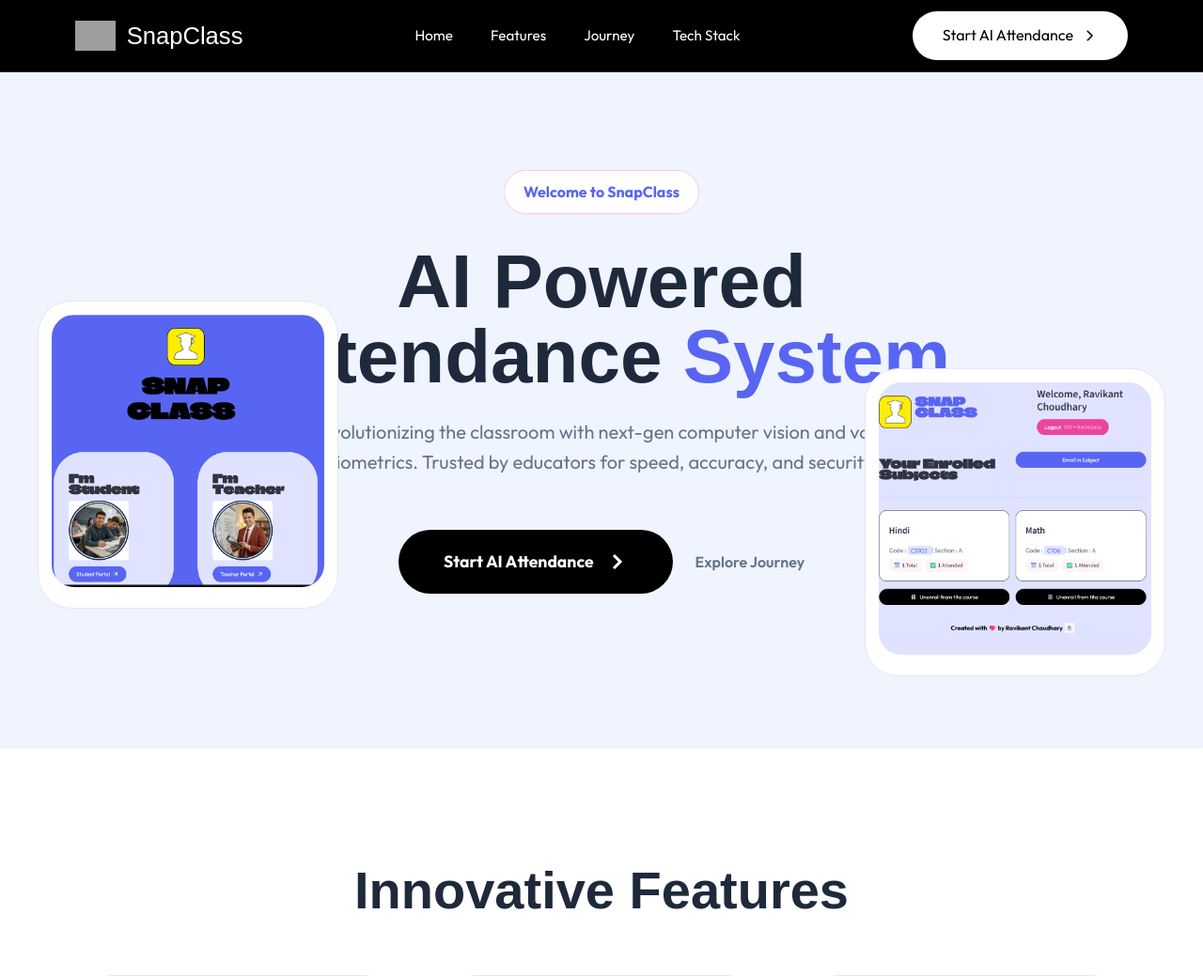
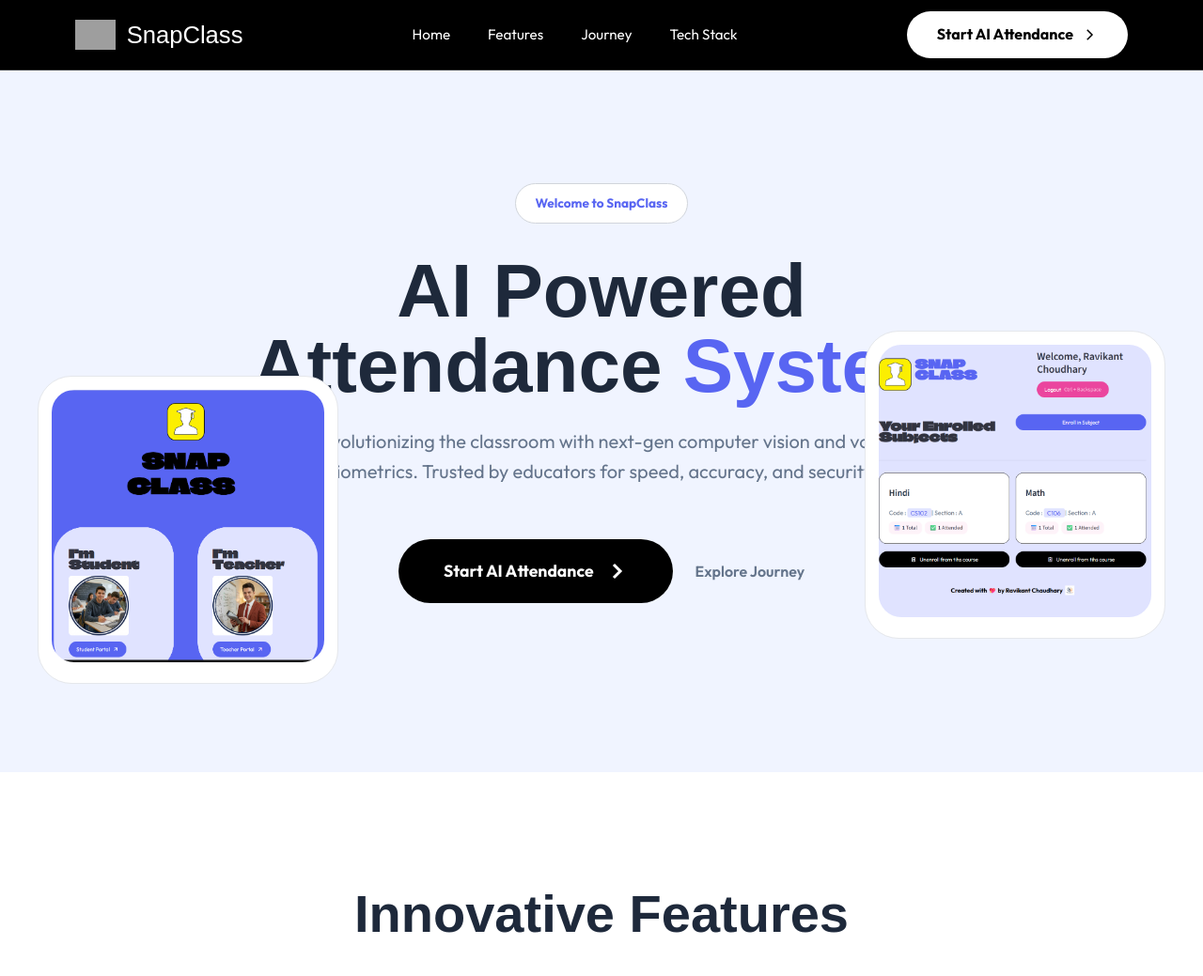
Before and after one commit to ravikantdss2018-jpg/snapClass-landing-page, a Flask app: page / in a window 1280 px wide. Shown: the top 1039 px of the page at 94% size. Run offline with Flask 3, Linux system fonts and the light colour scheme; some web fonts are replaced; grey boxes are pictures that could not be loaded.

Commit message:
Refactor CSS styles and update font imports
Removed commented-out font import and adjusted styles for various elements, including navbar, buttons, and hero section. Updated color values and padding for better visual consistency.

```diff
--- a/static/css/style.css
+++ b/static/css/style.css
@@ -1,5 +1,3 @@
-/* @import url('https://fonts.googleapis.com/css2?family=Climate+Crisis:YEAR@1979&family=Outfit:wght@100..900&display=swap'); */
-
 @import url('https://fonts.googleapis.com/css2?family=Climate+Crisis&display=swap');
 @import url('https://fonts.googleapis.com/css2?family=Outfit:wght@300;400;600;700&display=swap');
 
@@ -20,7 +18,6 @@
     box-sizing: border-box;
 }
 
-
 body {
     background-color: var(--bg-main);
     color: var(--text-dark);
@@ -38,7 +35,6 @@ h4 {
     word-wrap: break-word;
 }
 
-
 /* Navbar */
 .navbar {
     display: flex;
@@ -52,57 +48,56 @@ h4 {
     z-index: 1000;
 }
 
-
-.logo{
+.logo {
     display: flex;
     align-items: center;
     gap: 12px;
 }
 
-.logo img{
+.logo img {
     height: 38px;
     width: auto;
 }
 
-.logo-text{
-    font-family:'Climate Crisis', sans-serif;
+.logo-text {
+    font-family: 'Climate Crisis', sans-serif;
     font-size: 1.6rem;
-    color: white;
+    color: #ffffff;
+    font-weight: 500;
     line-height: 0.8;
-    font-weight: 500;
 }
 
-.nav-links{
+.nav-links {
     display: flex;
     gap: 40px;
 }
 
-.nav-links a{
+.nav-links a {
     text-decoration: none;
-    color: white;
+    color: #ffffff;
     font-weight: 500;
     font-size: 0.95rem;
 }
 
-.nav-links a:hover{
+.nav-links a:hover {
     color: var(--primary);
 }
 
-.btn-pill{
-    background-color: white;
-    color: black;
-    padding: 13px 32px;
+.btn-pill {
+    background-color: #ffffff;
+    color: #000000;
+    padding: 12px 32px;
     border-radius: 100px;
     text-decoration: none;
+    font-weight: 700;
     display: flex;
     align-items: center;
     gap: 8px;
     white-space: nowrap;
 }
 
-.btn-pill :hover{
+.btn-pill:hover {
     background-color: #f0f0f0;
-
 }
 
 /* Hero Section */
@@ -113,19 +108,19 @@ h4 {
     align-items: center;
     justify-content: center;
     text-align: center;
-    padding: 10px 30px;
+    padding: 120px 40px;
     background-color: #f0f4ff;
 }
 
-
-.badge{
+.badge {
     display: inline-flex;
     align-items: center;
-    background-color: white;
-    border: 1px solid rgb(255, 198, 225);
+    gap: 8px;
+    background-color: #ffffff;
+    border: 1px solid #d1d5db;
+    padding: 10px 20px;
     border-radius: 100px;
-    padding: 10px 20px;
-    font-size: 0.85;
+    font-size: 0.85rem;
     font-weight: 700;
     color: var(--primary);
     margin-bottom: 32px;
@@ -139,45 +134,43 @@ h4 {
     line-height: 1.0;
 }
 
-
-.hero h1 span{
+.hero h1 span {
     color: var(--primary);
 }
 
-.hero p{
+.hero p {
     font-size: 1.25rem;
     color: var(--text-muted);
     max-width: 650px;
     margin-bottom: 56px;
     font-weight: 400;
-
 }
 
-.hero-actions{
+.hero-actions {
     display: flex;
     align-items: center;
     gap: 24px;
     margin-bottom: 60px;
 }
 
-.btn-cta{
-    background-color: black;
+.btn-cta {
+    background-color: #000000;
     color: white;
+    padding: 20px 48px;
     border-radius: 100px;
-    padding: 20px 48px;
     text-decoration: none;
+    font-weight: 700;
     font-size: 1.1rem;
     display: flex;
     align-items: center;
-    font-weight: 700;
     gap: 12px;
 }
 
-.btn-cta:hover{
+.btn-cta:hover {
     background-color: #333333;
 }
 
-.link-action{
+.link-action {
     color: var(--text-muted);
     text-decoration: none;
     font-weight: 600;
@@ -209,14 +202,33 @@ h4 {
 
 .card-left {
     left: 40px;
-    top: 40%;
+    top: 50%;
 }
 
 .card-right {
     right: 40px;
-    bottom: 10%;
+    bottom: 15%;
 }
 
+
+/* Integrated Logos */
+.integrated {
+    margin-top: 40px;
+    text-align: center;
+}
+
+.integrated p {
+    font-size: 0.9rem;
+    color: var(--text-muted);
+    margin-bottom: 20px;
+}
+
+.logo-strip {
+    display: flex;
+    gap: 30px;
+    align-items: center;
+    justify-content: center;
+}
 
 /* Features Section */
 .features {
@@ -330,7 +342,6 @@ h4 {
     transform: scale(1.02);
 }
 
-
 /* Tech Stack */
 .tech-stack {
     padding: 80px 40px;
@@ -408,7 +419,6 @@ h4 {
     margin-top: 10px;
 }
 
-
 /* Footer Section */
 .purple-section {
     background-color: var(--primary);
@@ -441,6 +451,7 @@ h4 {
     font-size: 1.1rem;
     display: inline-block;
 }
+
 /* Main Footer */
 .main-footer {
     padding: 100px 80px 40px;
@@ -448,7 +459,6 @@ h4 {
     border-top: 1px solid #333333;
     color: #ffffff;
 }
-
 
 .main-footer .footer-grid {
     display: grid;
@@ -458,11 +468,9 @@ h4 {
     margin: 0 auto 80px;
 }
 
-
 .footer-brand .logo {
     margin-bottom: 24px;
 }
-
 
 .footer-brand p {
     color: #cccccc;
@@ -470,7 +478,6 @@ h4 {
     max-width: 320px;
     line-height: 1.6;
 }
-
 
 .footer-brand .logo-text {
     color: #ffffff;
@@ -509,7 +516,6 @@ h4 {
     font-size: 0.9rem;
     font-weight: 500;
 }
-
 
 /* Mobile Responsiveness Improvements */
 
@@ -715,9 +721,4 @@ h4 {
     .hero p {
         font-size: 0.95rem;
     }
-
-    img{
-        max-width: 100%;
-        height: auto;
-    }
 }
```
